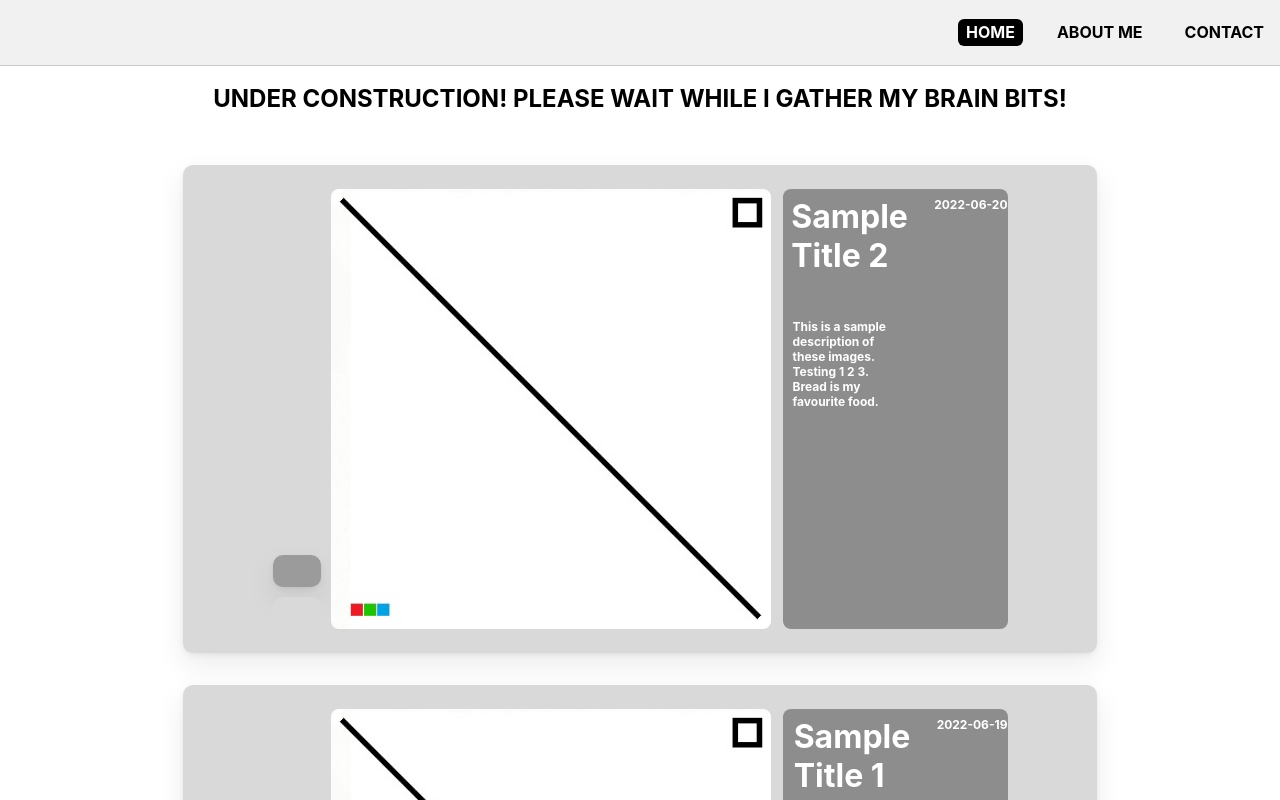
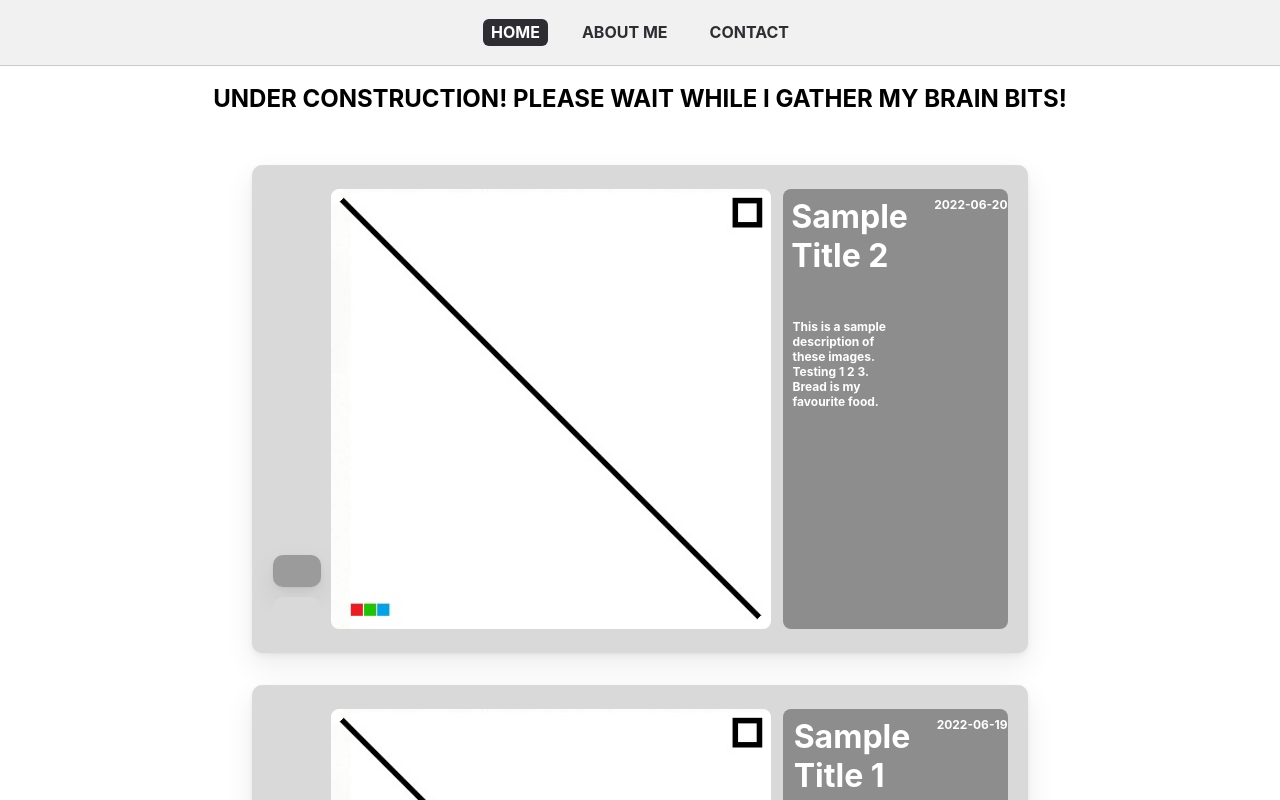
Before and after one commit to aaronmerino/personal-website, a Next.js app: page / in a window 1280 px wide. Shown: the top 800 px of the page. Built offline with nearby package versions, Linux system fonts and the light colour scheme.

Commit message:
removed dark mode for now and centered navigation bar

```diff
--- a/app/components/navbar.module.css
+++ b/app/components/navbar.module.css
@@ -5,7 +5,7 @@
 
 .default {
   color: rgb(var(--selected-second-rgb));
-  background-color: #F1F1F1;
+  background-color: rgb(var(--nav-bar-background));
 }
 
 .main {
@@ -21,7 +21,7 @@
 .mainNav {
   display: flex;
   flex-direction: row;
-  justify-content: flex-end;
+  justify-content: center;
   align-items: center;
   gap: 0.625rem;
   min-width: 500px;
@@ -32,7 +32,7 @@
   border: solid #c7cbce;
   border-width: 0 0 1px;
 
-  background: #F1F1F1;
+  background: var(--nav-bar-background);
   /* box-shadow: 0px 4px 4px 0px rgba(0, 0, 0, 0.25); */
 }
 
--- a/app/components/post.module.css
+++ b/app/components/post.module.css
@@ -1,7 +1,8 @@
 .post {
   display: flex;
-  width: 56.75rem;
-  max-width: 56.875rem;
+  width: 50%;
+  min-width: 770px;
+  max-width: 70%;
   min-height: 27.5rem;
   padding: 1.5rem 0.2rem 1.5rem 0.2rem;
   justify-content: center;
--- a/app/globals.css
+++ b/app/globals.css
@@ -4,7 +4,8 @@
   --font-inter: Inter, -apple-system, BlinkMacSystemFont, Segoe UI, Roboto, Oxygen, Ubuntu, Cantarell, Fira Sans, Droid Sans, Helvetica Neue, sans-serif;
 
   --selected-first-rgb: 255, 255, 255;
-  --selected-second-rgb: 0, 0, 0;
+  --selected-second-rgb: 45, 45, 50;
+  --nav-bar-background: #F1F1F1;
   --foreground-rgb: 0, 0, 0;
   --background-start-rgb: 214, 219, 220;
   --background-end-rgb: 255, 255, 255;
@@ -40,10 +41,11 @@
   --card-border-rgb: 131, 134, 135;
 }
 
-@media (prefers-color-scheme: dark) {
+/* @media (prefers-color-scheme: dark) {
   :root {
-    --selected-first-rgb: 0, 0, 0;
-    --selected-second-rgb: 255, 255, 255;
+    --selected-first-rgb: 255, 255, 255;
+    --selected-second-rgb: 0, 0, 0;
+    --nav-bar-background: #525252;
     --foreground-rgb: 255, 255, 255;
     --background-start-rgb: 0, 0, 0;
     --background-end-rgb: 0, 0, 0;
@@ -73,7 +75,7 @@
     --card-rgb: 100, 100, 100;
     --card-border-rgb: 200, 200, 200;
   }
-}
+} */
 
 /* * {
   box-sizing: border-box;
@@ -96,8 +98,8 @@ a {
   text-decoration: none;
 }
 
-@media (prefers-color-scheme: dark) {
+/* @media (prefers-color-scheme: dark) {
   html {
     color-scheme: dark;
   }
-}
+} */
```
